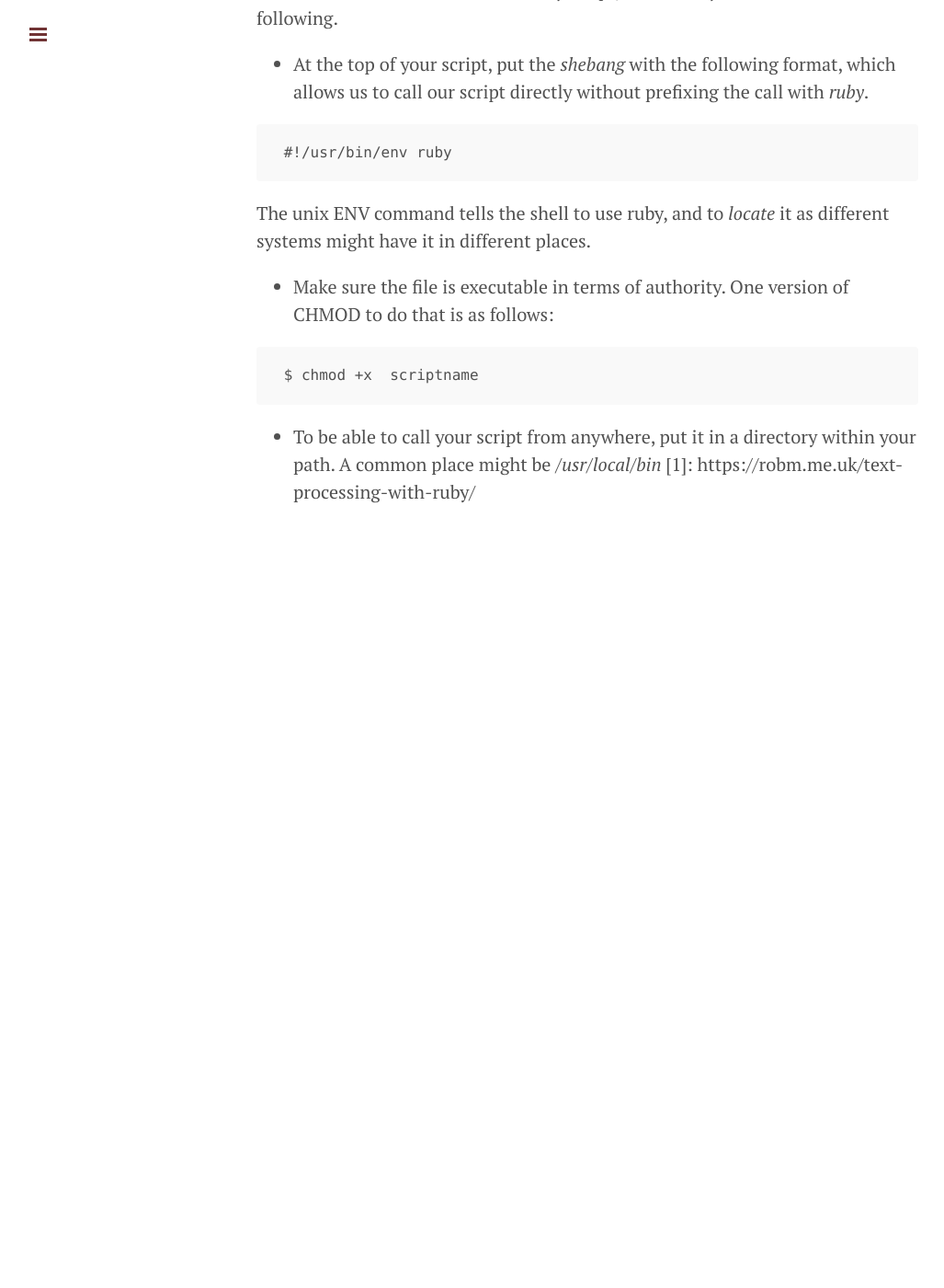
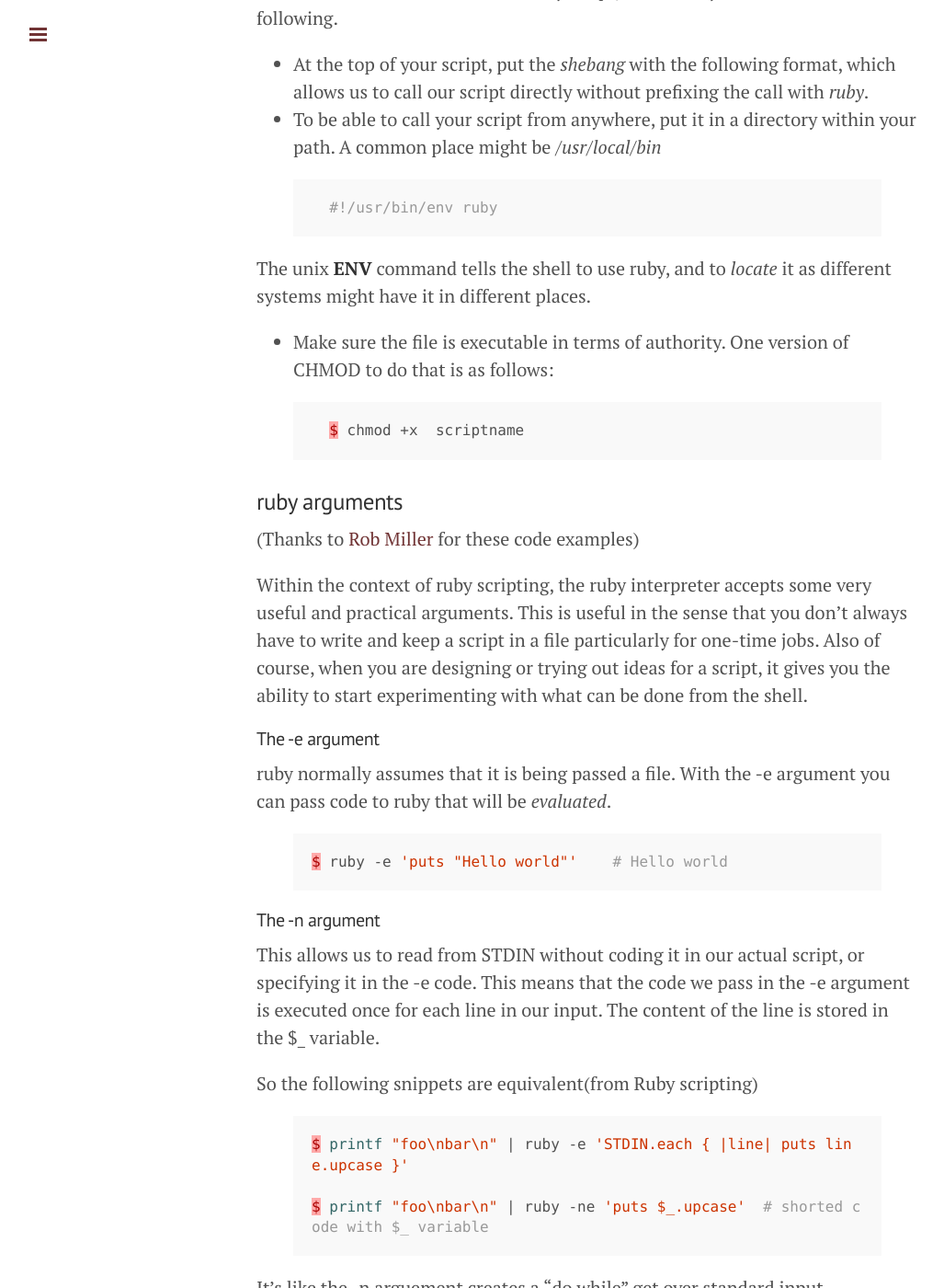
Before and after one commit to eaglerockdude/oldeaglerockdude.github.io, a Jekyll site: the page built from ruby_scripting.md, in a window 1280 px wide and 1400 px high, scrolled down 1316 px. Shown: the whole window at 92% size, without its empty margins (1-1028 px from the left). Built offline with Jekyll 4.4.1, drawn with Linux system fonts in a browser that asks for light colours; Markdown is read by kramdown in place of the engine named in the settings; before the commit the page ends 1946 px from its top, so only the background shows below that; some of the changed text lies outside the part shown.

Commit message:
scripting post

````diff
--- a/ruby_scripting.md
+++ b/ruby_scripting.md
@@ -3,10 +3,13 @@ layout: page
 title: Ruby Scripting
 ---
 I stumbled across and bought(support authors when you can!)  really good book [Text Processing with Ruby by Rob Miller] [1] which is about..well..
-ruby...you see so many examples of ruby code on the web...little snippets on arrays or hashes...but really what is ruby for?
+**ruby**...you see so many examples of ruby code on the web...little snippets on arrays or hashes...but really what is ruby for?
 
 Ruby the language(before Rails) basically is a replacement for PERL.  Now...why Perl had to be replaced...or for that matter...any language..is
 still a bit of a mystery to me especially when you get down to the code and see base libraries carried over from one to the next.
+
+Maybe computer languages are like money...money needs to flow they say in order to do what it does.  Maybe computer languages have to change
+or in a sense flow also to stay alive.
 
 This section of my blog is about using ruby then in the context of scripting.  It will highlight and ideally pass on what I have learned
 about ruby scripting that I would like to a) remember and b) remember.
@@ -31,17 +32,77 @@ or in a sense flow also to stay alive.
 Ever wonder how it is that you can just enter commands in the shell and they run?  Well within the context of a ruby script, to do that you need to do the following.
 
  - At the top of your script, put the *shebang*  with the following format, which allows us to call our script directly without prefixing the call with  *ruby*.
+ - To be able to call your script from anywhere, put it in a directory within your path.  A common place might be */usr/local/bin*
 
-```
- #!/usr/bin/env ruby
-```
-The unix ENV command tells the shell to use ruby, and to *locate* it as different systems might have it in different places.
+{% highlight ruby %}
+  #!/usr/bin/env ruby
+{% endhighlight %}
+
+The unix **ENV** command tells the shell to use ruby, and to *locate* it as different systems might have it in different places.
 
 - Make sure the file is executable in terms of authority.  One version of CHMOD to do that is as follows:
 
-```
- $ chmod +x  scriptname
-```
+{% highlight ruby %}
+  $ chmod +x  scriptname
+{% endhighlight %}
 
-- To be able to call your script from anywhere, put it in a directory within your path.  A common place might be */usr/local/bin*
+### ruby arguments
+(Thanks to  [ Rob Miller] [1]  for these code examples)
+
+Within the context of ruby scripting, the ruby interpreter accepts some very useful and practical arguments.    This is useful in the sense that you don't
+always have to write and keep a script in a file particularly for one-time jobs.  Also of course, when you are designing or trying out ideas for a script, it
+gives you the ability to start experimenting with what can be done from the shell.
+
+##### The -e  argument
+ruby normally assumes that it is being passed a file.  With the -e argument you can pass code to ruby that will be *evaluated*.
+
+{% highlight ruby %}
+$ ruby -e 'puts "Hello world"'    # Hello world
+{% endhighlight %}
+
+##### The -n argument
+
+This allows us to read from STDIN without coding it in our actual script, or specifying it in the -e code.
+This means that the code we pass in the -e argument is executed once for each line in our input.
+The content of the line is stored in the $_ variable.
+
+So the following snippets are equivalent(from Ruby scripting)
+
+{% highlight ruby %}
+
+$ printf "foo\nbar\n" | ruby -e 'STDIN.each { |line| puts line.upcase }'
+
+$ printf "foo\nbar\n" | ruby -ne 'puts $_.upcase'  # shorted code with $_ variable
+
+{% endhighlight %}
+
+It's like the -n arguement creates a "do while" get over standard input.
+
+{% highlight ruby %}
+while  gets_stdin
+execute -e code
+end
+{% endhighlight %}
+
+One nice thing about the global variable $_ is that many useful methods have it as their **default** to further simplify things.
+
+For example *print* called with no arguments will default to $_   so you can say:
+{% highlight ruby %}
+ $ printf "foo\nbar\n" | ruby -ne 'print'  #using default
+ printf "foo\nbar\n" | ruby -ne 'print if $_.start_with? "f"' #foo(show only starting with f
+ printf "foo\nbar\n" | ruby -ne 'print if /^f/' #use a regexp
+{% endhighlight %}
+
+The 2nd example uses ```$_.start_with? ``` to select certain lines. Cool.    And even coooooler...regular expressions work with
+$_ as shown in the third example.    Another shortcut....```.gsub also defaults to $_ ```  !
+
+##### The -p  argument
+The -p does everything the -n does PLUS it prints also!  Too much!
+
+##### Text line processing notes
+Within the context of text process it is common to use the following terms :
+
+-  conditional output:  the output is based on a condition, like a regexp
+-  filtering: this is where we modify the output, say with the *cut* method.
+
  [1]: https://robm.me.uk/text-processing-with-ruby/
````
Also changed, not shown: other parts of ruby_scripting.md (+1 -3 lines).
